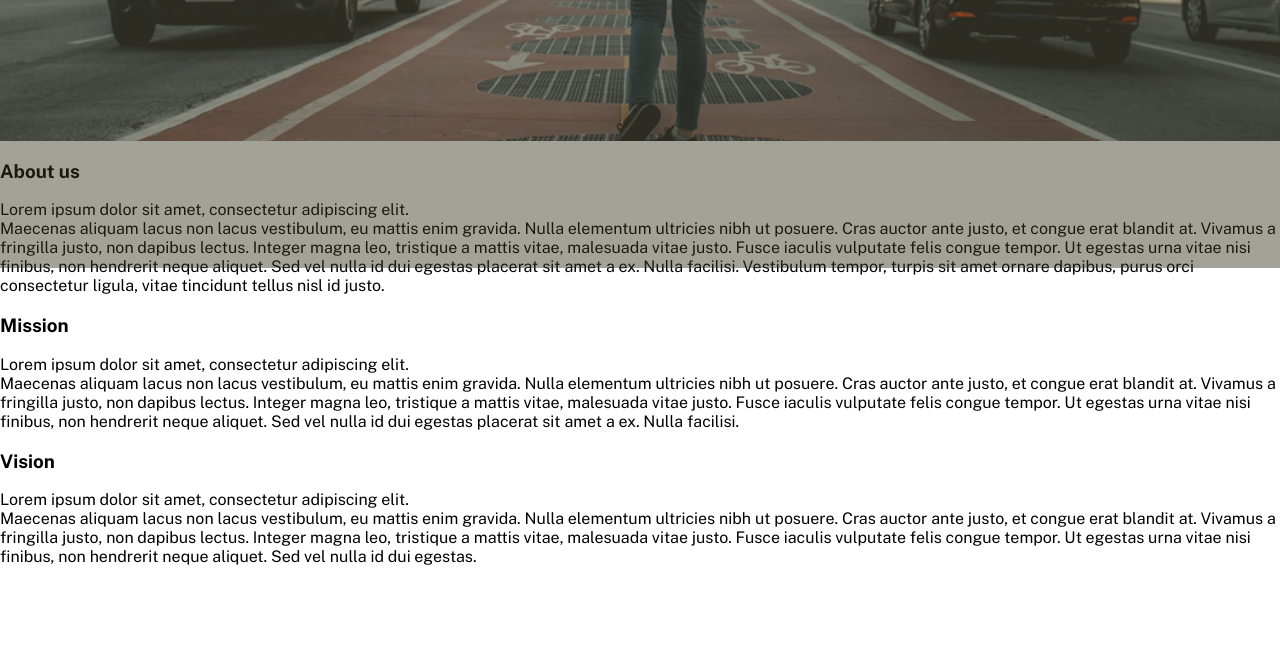
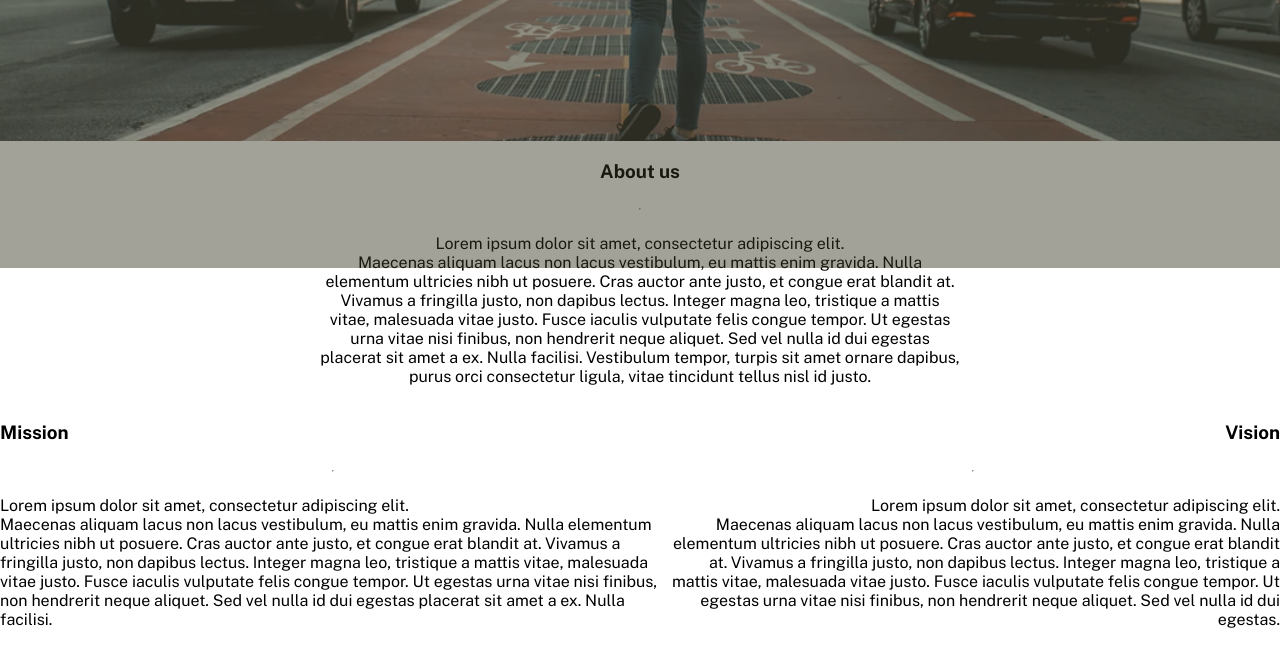
Before and after one commit to omar-devom/cursobasicoweb, a plain HTML site: page index.html in a window 1280 px wide. Shown: the part 604-1249 px from the top of the page. Before the commit the page ends 1186 px from the top, so only its background shows below. Drawn offline with nearby package versions, Linux system fonts and the light colour scheme; a web font is replaced by a local one.

Commit message:
Primer_intento

```diff
--- a/index.html
+++ b/index.html
@@ -45,15 +45,22 @@
         </div>
 
         <div class="enterprise_info">
+
             <div class="enterprise_info__about_us">
-                <h3>About us</h3>
+
+                <h3> About us</h3>
+                <hr class="enterprise_info__line"/>
                 <p>
                     Lorem ipsum dolor sit amet, consectetur adipiscing elit. <br/> Maecenas aliquam lacus non lacus vestibulum, eu mattis enim gravida. Nulla elementum ultricies nibh ut posuere. Cras auctor ante justo, et congue erat blandit at. Vivamus a fringilla justo, non dapibus lectus. Integer magna leo, tristique a mattis vitae, malesuada vitae justo. Fusce iaculis vulputate felis congue tempor. Ut egestas urna vitae nisi finibus, non hendrerit neque aliquet. Sed vel nulla id dui egestas placerat sit amet a ex. Nulla facilisi. Vestibulum tempor, turpis sit amet ornare dapibus, purus orci consectetur ligula, vitae tincidunt tellus nisl id justo.
                 </p>
+
             </div>
+
+            <div class="enterprise_info__mv">
 
                 <div class="enterprise_info__mission">
                     <h3>Mission</h3>
+                    <hr class="enterprise_info__line"/>
                     <p>
                         Lorem ipsum dolor sit amet, consectetur adipiscing elit. <br/> Maecenas aliquam lacus non lacus vestibulum, eu mattis enim gravida. Nulla elementum ultricies nibh ut posuere. Cras auctor ante justo, et congue erat blandit at. Vivamus a fringilla justo, non dapibus lectus. Integer magna leo, tristique a mattis vitae, malesuada vitae justo. Fusce iaculis vulputate felis congue tempor. Ut egestas urna vitae nisi finibus, non hendrerit neque aliquet. Sed vel nulla id dui egestas placerat sit amet a ex. Nulla facilisi.
                     </p>
@@ -61,10 +68,14 @@
 
                 <div class="enterprise_info__vision">
                     <h3>Vision</h3>
+                    <hr class="enterprise_info__line"/>
                     <p>
                         Lorem ipsum dolor sit amet, consectetur adipiscing elit. <br/> Maecenas aliquam lacus non lacus vestibulum, eu mattis enim gravida. Nulla elementum ultricies nibh ut posuere. Cras auctor ante justo, et congue erat blandit at. Vivamus a fringilla justo, non dapibus lectus. Integer magna leo, tristique a mattis vitae, malesuada vitae justo. Fusce iaculis vulputate felis congue tempor. Ut egestas urna vitae nisi finibus, non hendrerit neque aliquet. Sed vel nulla id dui egestas.
                     </p>
                 </div>
+
+            </div>
+
         </div>
     </body>
 
--- a/styles.css
+++ b/styles.css
@@ -139,3 +139,62 @@ body{
 .to_action__button h1:hover{
     color: #E8BE1F;
 }
+
+/* Landing Page - Section About_us */
+
+.enterprise_info{
+
+   /* margin-block-start: 5%; */
+   margin: auto;
+
+}
+
+.enterprise_info__about_us{
+
+    /*margin-left: 30vw; */
+    margin: auto;
+    width: 50vw;
+    text-align: center;
+    display: flex;
+    justify-content: center;
+    flex-direction: column;
+
+}
+
+.enterprise_info__mv{
+
+    display: flex;
+    flex-direction: row;
+}
+
+.enterprise_info__mission{
+
+    display: flex;
+    flex-direction: column;
+    justify-content: start;
+
+
+}
+
+.enterprise_info__mission hr{
+
+
+}
+
+.enterprise_info__vision{
+    display: flex;
+    flex-direction: column;
+    justify-content: end;
+    /* align-content: flex-end; */
+    text-align: end;
+
+}
+
+/*
+.enterprise_info__line{
+
+    border: 5px solid red;
+    width: 15%;
+    margin: 0;
+
+} */
```
Also changed, not shown: Captura.JPG (added), Captura_2.JPG (added). Lines whose indentation alone changed are shown as unchanged.
